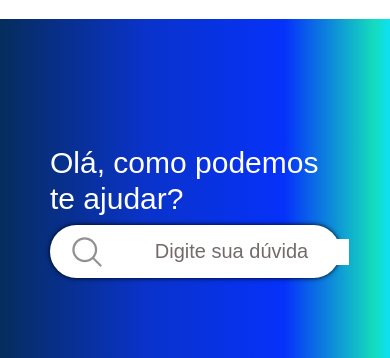
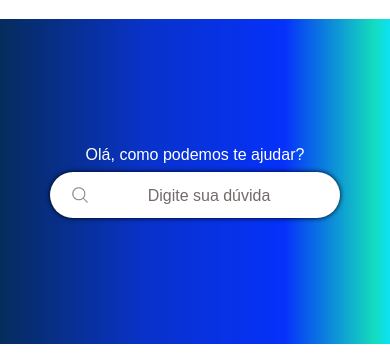
Before and after one commit to Aylle666/BaseDeConhecimento, a plain HTML site: page src/index.html in a window 390 px wide. Shown: the part 116-474 px from the top of the page. Drawn offline with nearby package versions, Linux system fonts and the light colour scheme; files whose address does not match are found by name.

Commit message:
ajustes: tamanhos de placeholder no input

```diff
--- a/src/main.css
+++ b/src/main.css
@@ -47,7 +47,7 @@ body {
 .pesquisa .caixaDePesquisa {
   max-width: 544px;
   width: 100%;
-  height: 53px;
+  /* height: 53px; *1 */
   border-radius: 40px;
   background: #fff;
   align-items: center;
@@ -62,7 +62,8 @@ body {
 
 .pesquisa .caixaDePesquisa #caixaDePesquisa {
   border: 0;
-  flex-grow: 1;
+  /* flex-grow: 1; */
+  width: 100%;
 }
 
 .pesquisa .caixaDePesquisa #caixaDePesquisa::placeholder {
@@ -148,6 +149,15 @@ body {
     font-size: 22px;
   }
 
+  .pesquisa .caixaDePesquisa #caixaDePesquisa::placeholder {
+    font-size: 18px !important;
+  }
+
+  .pesquisa .caixaDePesquisa {
+    padding-top: 10px;
+    padding-bottom: 10px;
+  }
+
   .pesquisa .caixaDePesquisa img {
     width: 22px;
   }
@@ -155,4 +165,20 @@ body {
 
 /* MOBILE */
 @media only screen and (max-width: 425px) {
+  .pesquisa .texto {
+    font-size: 16px;
+  }
+
+  .pesquisa .caixaDePesquisa {
+    padding-top: 10px;
+    padding-bottom: 10px;
+  }
+
+  .pesquisa .caixaDePesquisa #caixaDePesquisa::placeholder {
+    font-size: 16px !important;
+  }
+
+  .pesquisa .caixaDePesquisa img {
+    width: 16px;
+  }
 }
```
